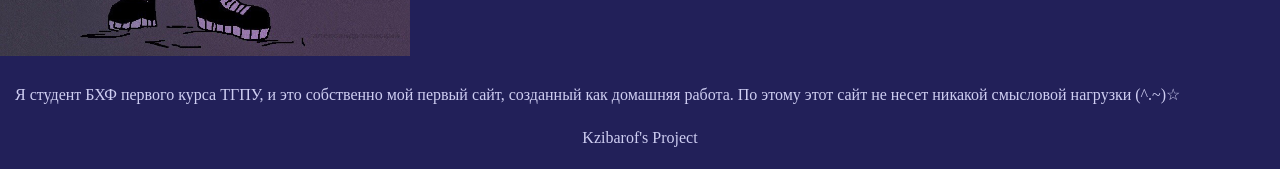
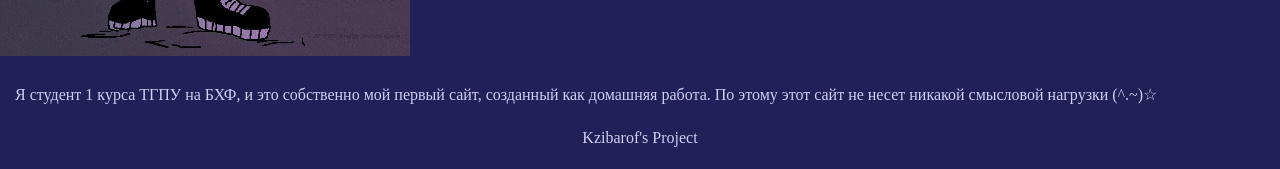
Before and after one commit to Kzibarof/kzibarof.github.io, a plain HTML site: page about.html in a window 1280 px wide. Shown: the part 661-830 px from the top of the page. Drawn offline with Linux system fonts and the light colour scheme.

Commit message:
connit 2

```diff
--- a/about.html
+++ b/about.html
@@ -29,7 +29,7 @@
 			<article id="main-col">
 					<h1 class="page-title">Обо мне</h1>
 					<img src="me.png">
-					<p class="dark">Я студент БХФ первого курса ТГПУ, и это собственно мой первый сайт, созданный как домашняя работа. По этому этот сайт не несет никакой смысловой нагрузки (^.~)☆
+					<p class="dark">Я студент 1 курса ТГПУ на БХФ, и это собственно мой первый сайт, созданный как домашняя работа. По этому этот сайт не несет никакой смысловой нагрузки (^.~)☆
 					</p>
 			</article>
 		</div>
```
